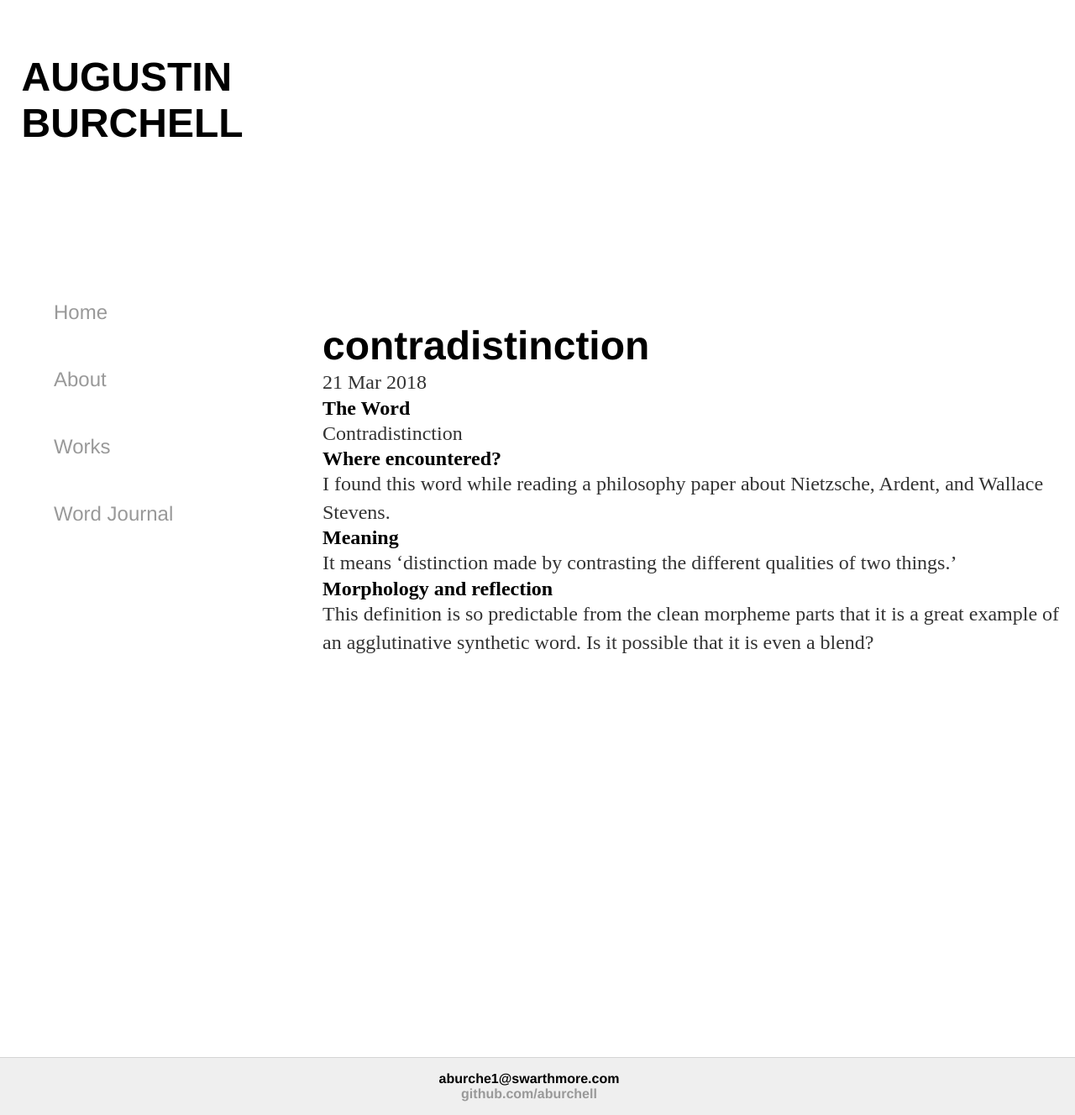
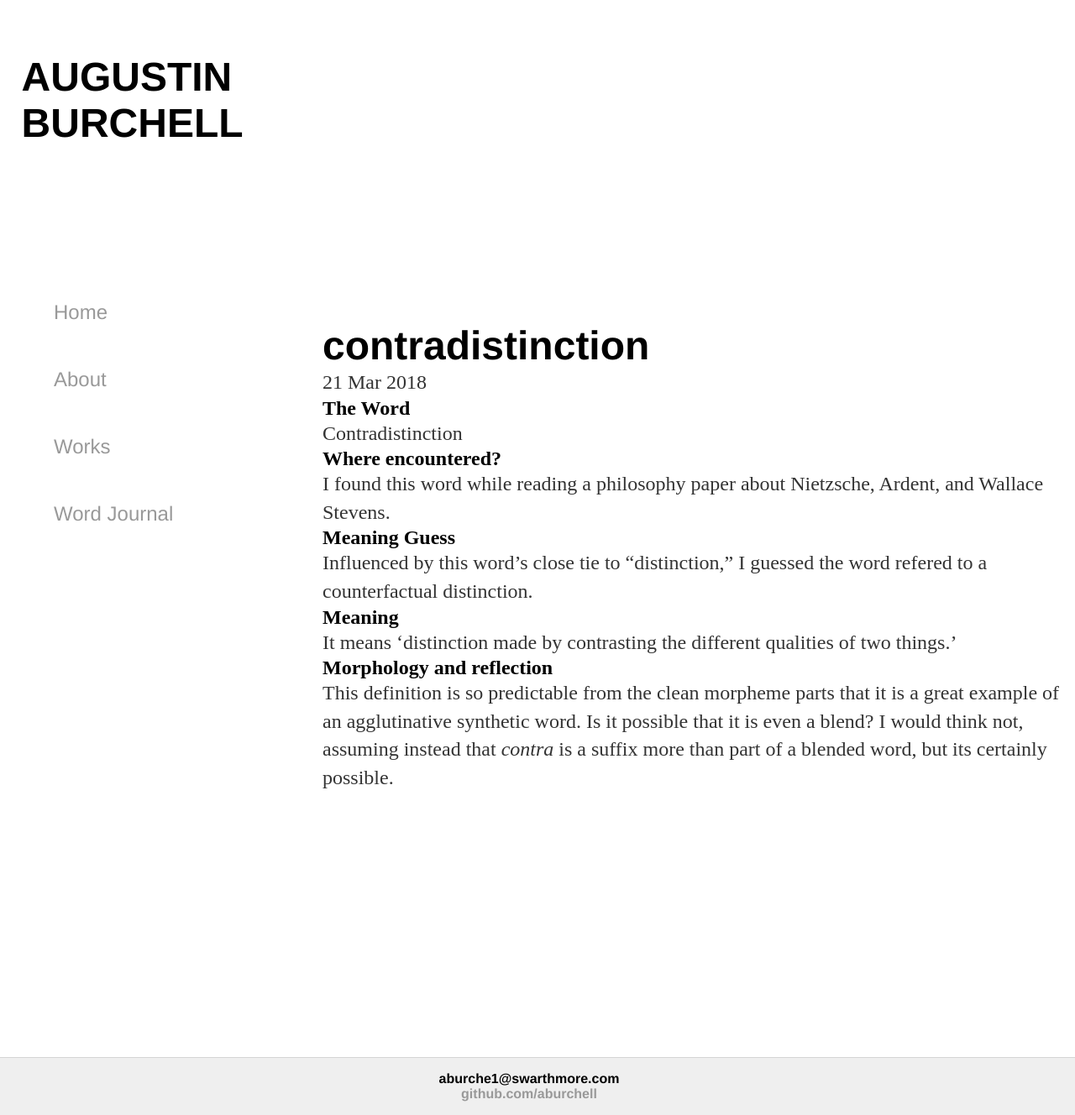
Before and after one commit to aburchell/aburchell.github.io, a Jekyll site: the page built from _posts/2018-03-21-contradistinction.md, in a window 1280 px wide and 1328 px high. Shown: the whole window at 84% size. Built offline with Jekyll 4.4.1, drawn with Linux system fonts in a browser that asks for light colours.

Commit message:
Update 2018-03-21-contradistinction.md

```diff
--- a/_posts/2018-03-21-contradistinction.md
+++ b/_posts/2018-03-21-contradistinction.md
@@ -10,8 +10,13 @@ Contradistinction
 ## Where encountered?
 I found this word while reading a philosophy paper about Nietzsche, Ardent, and Wallace Stevens.
 
+## Meaning Guess
+Influenced by this word's close tie to "distinction," I guessed the word refered to a counterfactual distinction.
+
 ## Meaning
 It means 'distinction made by contrasting the different qualities of two things.'
 
 ## Morphology and reflection
-This definition is so predictable from the clean morpheme parts that it is a great example of an agglutinative synthetic word. Is it possible that it is even a blend?
+This definition is so predictable from the clean morpheme parts that it is a great example of an
+agglutinative synthetic word. Is it possible that it is even a blend? I would think not, assuming instead that
+*contra* is a suffix more than part of a blended word, but its certainly possible.
```
